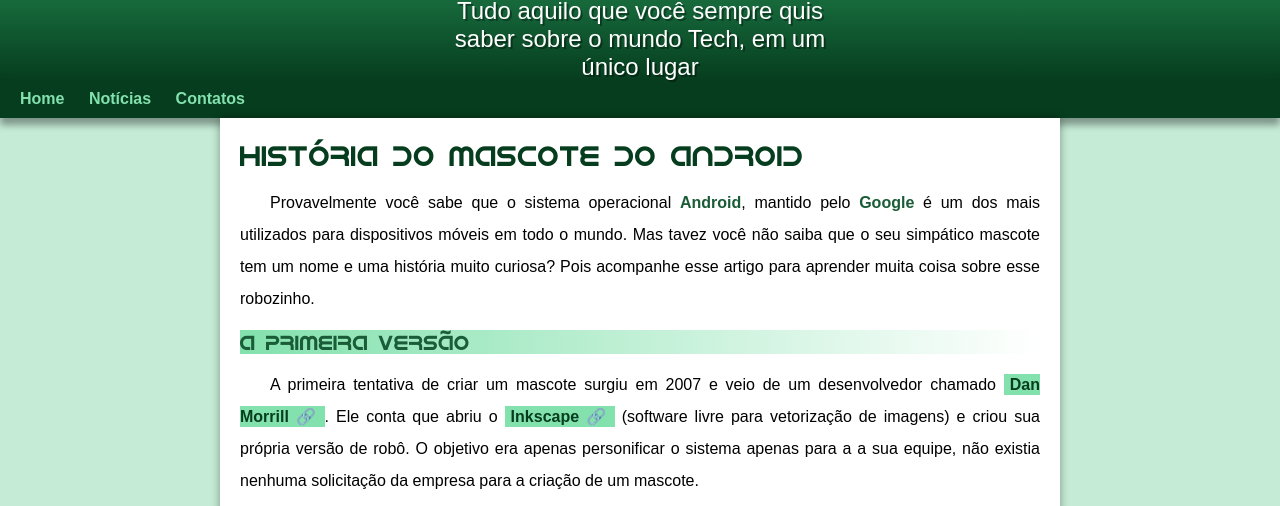
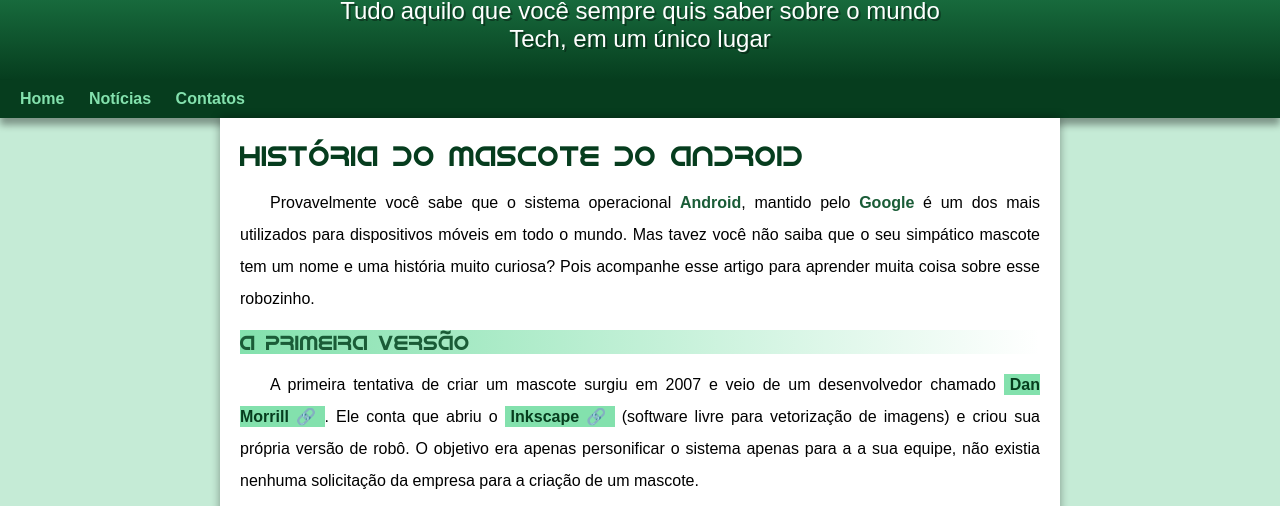
Before and after one commit to valdinarramos/meu-site, a plain HTML site: page index.html in a window 1280 px wide. Shown: the part 110-616 px from the top of the page. Drawn offline with Linux system fonts and the light colour scheme.

Commit message:
header p modificado

```diff
--- a/estilo/style.css
+++ b/estilo/style.css
@@ -53,7 +53,7 @@ header > p{
     font-family: var(--fonte-padrao);
     font-size: 1.5em;
     color: white;
-    max-width: 420px;
+    max-width: 600px;
     padding-right: 10px;
     padding-left: 10px;
     margin: auto;
```
